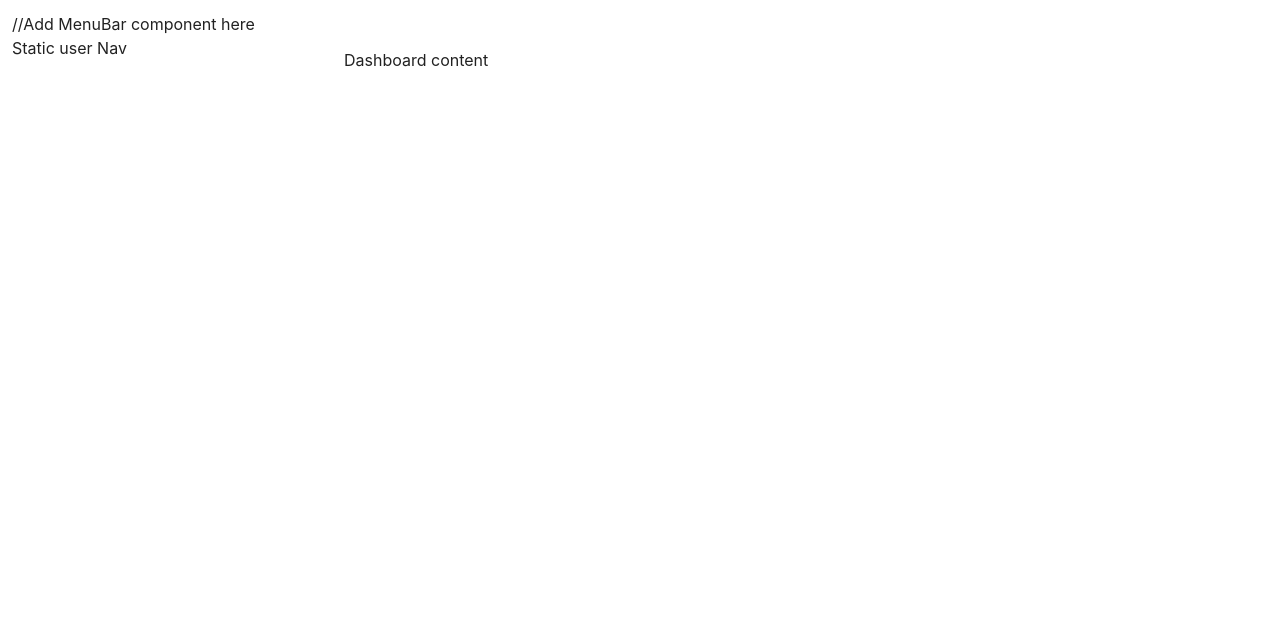
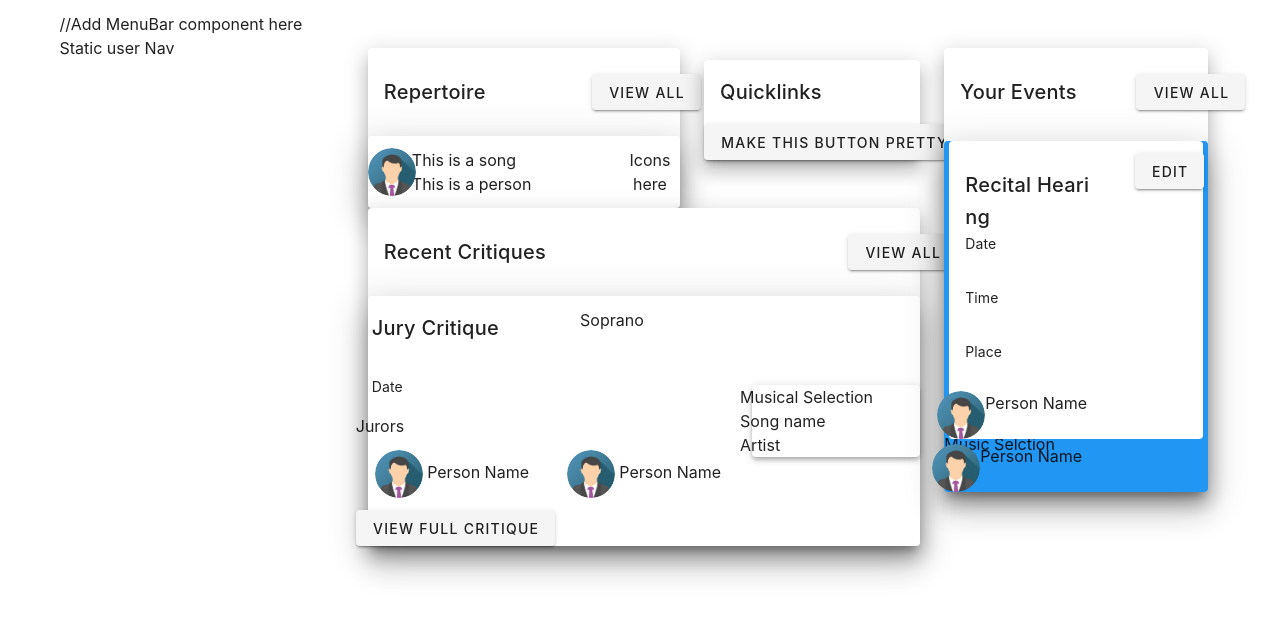
Before and after one commit to peyton-lalli/archived-swe5-project-frontend, a Vue app: page / in a window 1280 px wide. Shown: the top 618 px of the page. Built offline with nearby package versions, Linux system fonts and the light colour scheme; a web font is replaced by a local one.

Commit message:
Created foundation files for the student components

```diff
--- a/src/App.vue
+++ b/src/App.vue
@@ -1,9 +1,9 @@
 <template>
   <v-app>
-    <v-container fluid>
+    <v-container fill-height>
       //Add MenuBar component here
 
-      <v-row>
+      <v-row class="fill-height">
         <v-col cols="3"> Static user Nav </v-col>
         <v-col cols="9">
           <v-main>
--- /dev/null
+++ b/src/components/EventsItem.vue
@@ -0,0 +1,28 @@
+<template>
+  <v-col cols="12">
+    <v-card elevation="20" color="blue">
+      <v-card elevation="0" color="white" style="margin: 5px">
+        <v-row>
+          <v-col cols="8">
+            <v-card-title>Recital Hearing</v-card-title>
+            <v-card-subtitle>Date</v-card-subtitle>
+            <v-card-subtitle>Time</v-card-subtitle>
+            <v-card-subtitle>Place</v-card-subtitle>
+          </v-col>
+          <v-col cols="4">
+            <v-btn>Edit</v-btn>
+          </v-col>
+        </v-row>
+        <v-row>
+          <v-avatar><img src="../assets/Unknown.jpeg" /></v-avatar>
+          Person Name
+        </v-row>
+      </v-card>
+      Music Selction
+      <v-row>
+        <v-avatar><img src="../assets/Unknown.jpeg" /></v-avatar>
+        Person Name
+      </v-row>
+    </v-card>
+  </v-col>
+</template>
--- /dev/null
+++ b/src/components/QuickLinksComponent.vue
@@ -0,0 +1,6 @@
+<template>
+  <v-card elevation="12">
+    <v-card-title>Quicklinks</v-card-title>
+    <v-btn>Make this button pretty</v-btn>
+  </v-card>
+</template>
--- /dev/null
+++ b/src/components/RecentCritiquesComponent.vue
@@ -0,0 +1,30 @@
+<template>
+  <v-card elevation="12">
+    <v-row align="center" justify="center" class="text-center">
+      <v-col cols="10">
+        <v-card-title>Recent Critiques</v-card-title>
+      </v-col>
+      <v-col cols="2">
+        <v-btn elevation="2">View All</v-btn>
+      </v-col>
+    </v-row>
+    <v-row>
+      <RecentItem />
+    </v-row>
+  </v-card>
+</template>
+
+<script>
+  import RecentItem from "../components/RecentItem.vue";
+
+  export default {
+    name: "RepertoireComponent",
+    components: {
+      RecentItem,
+    },
+    data() {
+      return {};
+    },
+    methods: {},
+  };
+</script>
--- /dev/null
+++ b/src/components/RecentItem.vue
@@ -0,0 +1,42 @@
+<template>
+  <v-col cols="12">
+    <v-card elevation="20">
+      <v-row align="center" justify="center" class="text-center">
+        <v-col cols="8">
+          <v-row>
+            <v-col cols="6">
+              <v-row>
+                <v-card-title>Jury Critique</v-card-title>
+              </v-row>
+              <v-row>
+                <v-card-subtitle>Date</v-card-subtitle>
+              </v-row>
+            </v-col>
+            <v-col cols="4"> Soprano </v-col>
+          </v-row>
+          <v-row> Jurors </v-row>
+          <v-row>
+            <v-col>
+              <v-avatar><img src="../assets/Unknown.jpeg" /></v-avatar>
+              Person Name
+            </v-col>
+            <v-col>
+              <v-avatar><img src="../assets/Unknown.jpeg" /></v-avatar>
+              Person Name
+            </v-col>
+          </v-row>
+          <v-row>
+            <v-btn>View Full Critique</v-btn>
+          </v-row>
+        </v-col>
+        <v-col cols="4">
+          <v-card elevation="4">
+            <v-row> Musical Selection </v-row>
+            <v-row> Song name </v-row>
+            <v-row> Artist </v-row>
+          </v-card>
+        </v-col>
+      </v-row>
+    </v-card>
+  </v-col>
+</template>
--- /dev/null
+++ b/src/components/RepertoireComponent.vue
@@ -0,0 +1,28 @@
+<template>
+  <v-card elevation="12">
+    <v-row align="center" justify="center" class="text-center">
+      <v-col cols="8">
+        <v-card-title>Repertoire</v-card-title>
+      </v-col>
+      <v-col cols="4">
+        <v-btn elevation="2">View All</v-btn>
+      </v-col>
+    </v-row>
+    <v-row><RepertoireItem /></v-row>
+  </v-card>
+</template>
+
+<script>
+  import RepertoireItem from "../components/RepertoireItem.vue";
+
+  export default {
+    name: "RepertoireComponent",
+    components: {
+      RepertoireItem,
+    },
+    data() {
+      return {};
+    },
+    methods: {},
+  };
+</script>
--- /dev/null
+++ b/src/components/RepertoireItem.vue
@@ -0,0 +1,16 @@
+<template>
+  <v-col cols="12">
+    <v-card elevation="20">
+      <v-row align="center" justify="center" class="text-center">
+        <v-col cols="2">
+          <v-avatar><img src="../assets/Unknown.jpeg" /></v-avatar>
+        </v-col>
+        <v-col cols="7">
+          <v-row>This is a song</v-row>
+          <v-row>This is a person</v-row>
+        </v-col>
+        <v-col cols="3"> Icons here </v-col>
+      </v-row>
+    </v-card>
+  </v-col>
+</template>
--- /dev/null
+++ b/src/components/YourEventsComponent.vue
@@ -0,0 +1,28 @@
+<template>
+  <v-card elevation="12" class="rounded-card">
+    <v-row align="center" justify="center" class="text-center">
+      <v-col cols="8">
+        <v-card-title>Your Events</v-card-title>
+      </v-col>
+      <v-col cols="4">
+        <v-btn elevation="2">View All</v-btn>
+      </v-col>
+    </v-row>
+    <v-row><EventsItem /></v-row>
+  </v-card>
+</template>
+
+<script>
+  import EventsItem from "../components/EventsItem.vue";
+
+  export default {
+    name: "YourEventsComponent",
+    components: {
+      EventsItem,
+    },
+    data() {
+      return {};
+    },
+    methods: {},
+  };
+</script>
--- a/src/views/StudentHomeDashboard.vue
+++ b/src/views/StudentHomeDashboard.vue
@@ -1,11 +1,36 @@
 <template>
-  <v-container fluid> Dashboard content </v-container>
+  <v-container fluid fill-height>
+    <v-row class="fill-height">
+      <v-col cols="8">
+        <v-row>
+          <v-col cols="7"><RepertoireComponent /></v-col>
+          <v-col cols="5"><QuickLinksComponent /></v-col>
+        </v-row>
+        <v-row>
+          <v-col cols="12"><RecentCritiquesComponent /></v-col>
+        </v-row>
+      </v-col>
+      <v-col cols="4">
+        <YourEventsComponent />
+      </v-col>
+    </v-row>
+  </v-container>
 </template>
 
 <script>
+  import RepertoireComponent from "../components/RepertoireComponent.vue";
+  import QuickLinksComponent from "../components/QuickLinksComponent.vue";
+  import RecentCritiquesComponent from "../components/RecentCritiquesComponent.vue";
+  import YourEventsComponent from "../components/YourEventsComponent.vue";
+
   export default {
     name: "StudentHomeDashboard",
-    components: {},
+    components: {
+      RepertoireComponent,
+      QuickLinksComponent,
+      RecentCritiquesComponent,
+      YourEventsComponent,
+    },
     data() {
       return {};
     },
```
Also changed, not shown: src/assets/Unknown.jpeg (added).
